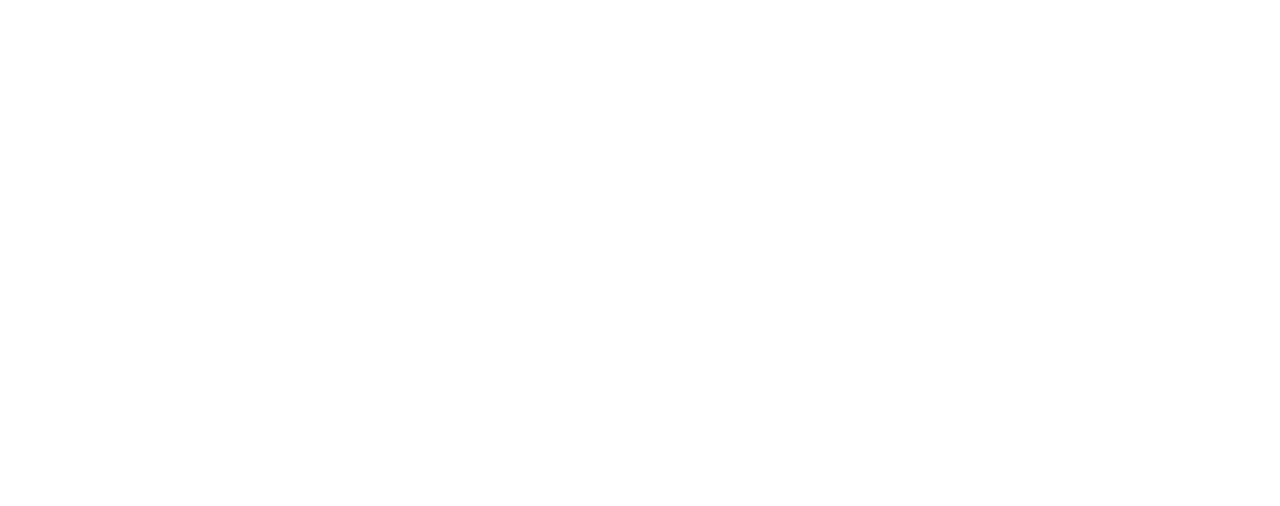
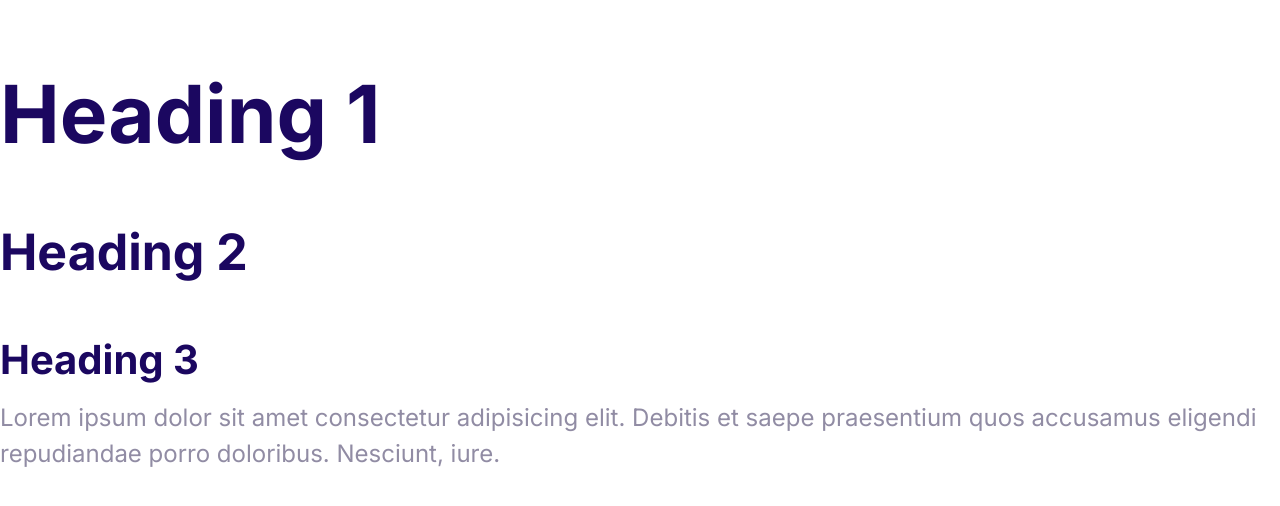
Before and after one commit to Jero1970/Moshify, a plain HTML site: page index.html in a window 1280 px wide. Drawn offline with Linux system fonts and the light colour scheme.

Commit message:
Defined typography

```diff
--- a/css/styles.css
+++ b/css/styles.css
@@ -1,7 +1,59 @@
 :root {
-  --color-primary: blue;
-  --color-secondary: #1e90ff;
-  --color-accent: red;
-  --color-headings: black;
-  --color-body: grey;
+  --color-primary: #2584ff;
+  --color-secondary: #00d9ff;
+  --color-accent: #ff3400;
+  --color-headings: #1b0760;
+  --color-body: #918ca4;
 }
+
+html {
+  font-size: 62.5%;
+}
+
+body {
+  font-family: Inter, Arial, Helvetica, sans-serif;
+  font-size: 1.8rem;
+  line-height: 1.5;
+  color: var(--color-body);
+}
+
+h1,
+h2,
+h3 {
+  color: var(--color-headings);
+  margin-bottom: 1rem;
+}
+
+h1 {
+  font-size: 7rem;
+}
+
+h2 {
+  font-size: 4rem;
+}
+
+h3 {
+  font-size: 3rem;
+}
+
+p {
+  margin-top: 0;
+}
+
+@media screen and (min-width: 1024px) {
+  body {
+    font-size: 2.4rem;
+  }
+
+  h1 {
+    font-size: 8rem;
+  }
+
+  h2 {
+    font-size: 5rem;
+  }
+
+  h3 {
+    font-size: 4rem;
+  }
+}
--- a/index.html
+++ b/index.html
@@ -5,8 +5,23 @@
     <meta http-equiv="X-UA-Compatible" content="IE=edge" />
     <meta name="viewport" content="width=device-width, initial-scale=1.0" />
     <title>Document</title>
+    <link rel="preconnect" href="https://fonts.googleapis.com" />
+    <link rel="preconnect" href="https://fonts.gstatic.com" crossorigin />
+    <link
+      href="https://fonts.googleapis.com/css2?family=Inter:wght@400;700&display=swap"
+      rel="stylesheet"
+    />
     <link rel="stylesheet" href="css/normalize.css" />
     <link rel="stylesheet" href="css/styles.css" />
   </head>
-  <body></body>
+  <body>
+    <h1>Heading 1</h1>
+    <h2>Heading 2</h2>
+    <h3>Heading 3</h3>
+    <p>
+      Lorem ipsum dolor sit amet consectetur adipisicing elit. Debitis et saepe
+      praesentium quos accusamus eligendi repudiandae porro doloribus. Nesciunt,
+      iure.
+    </p>
+  </body>
 </html>
```
